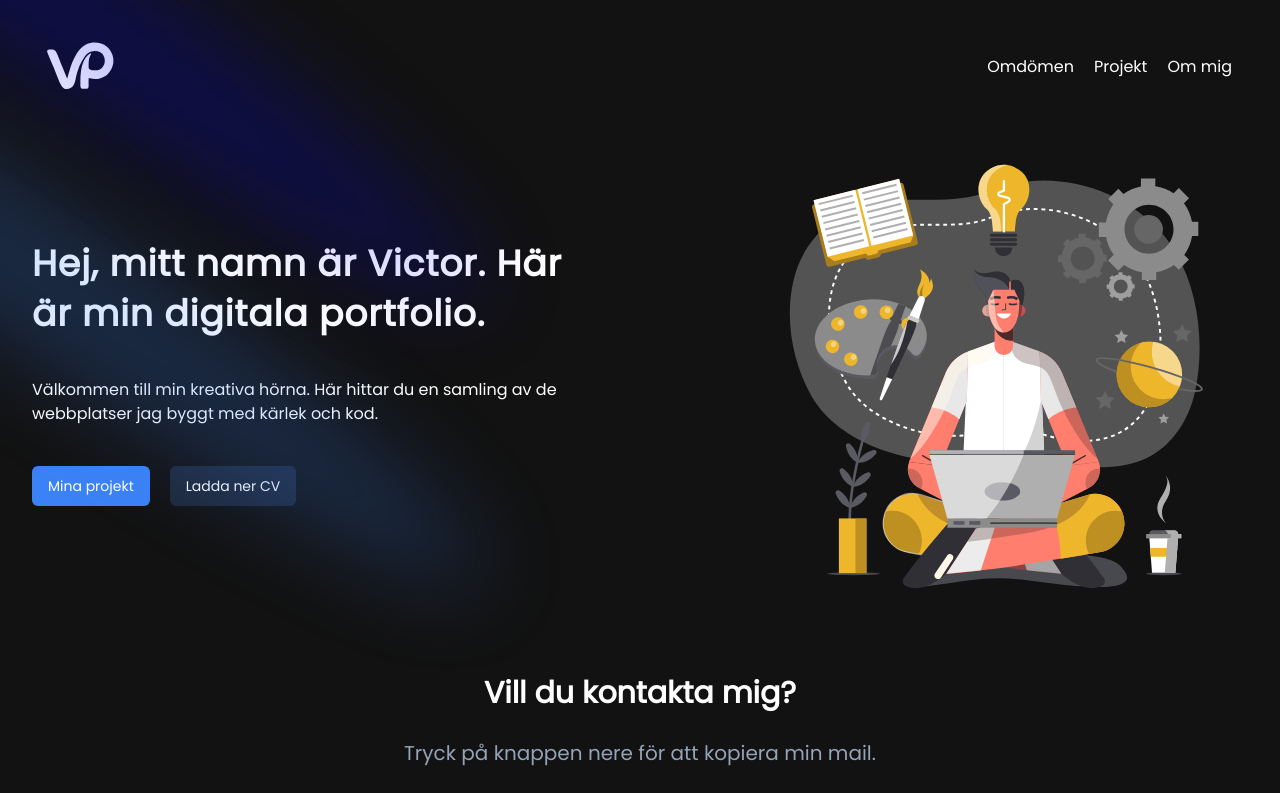
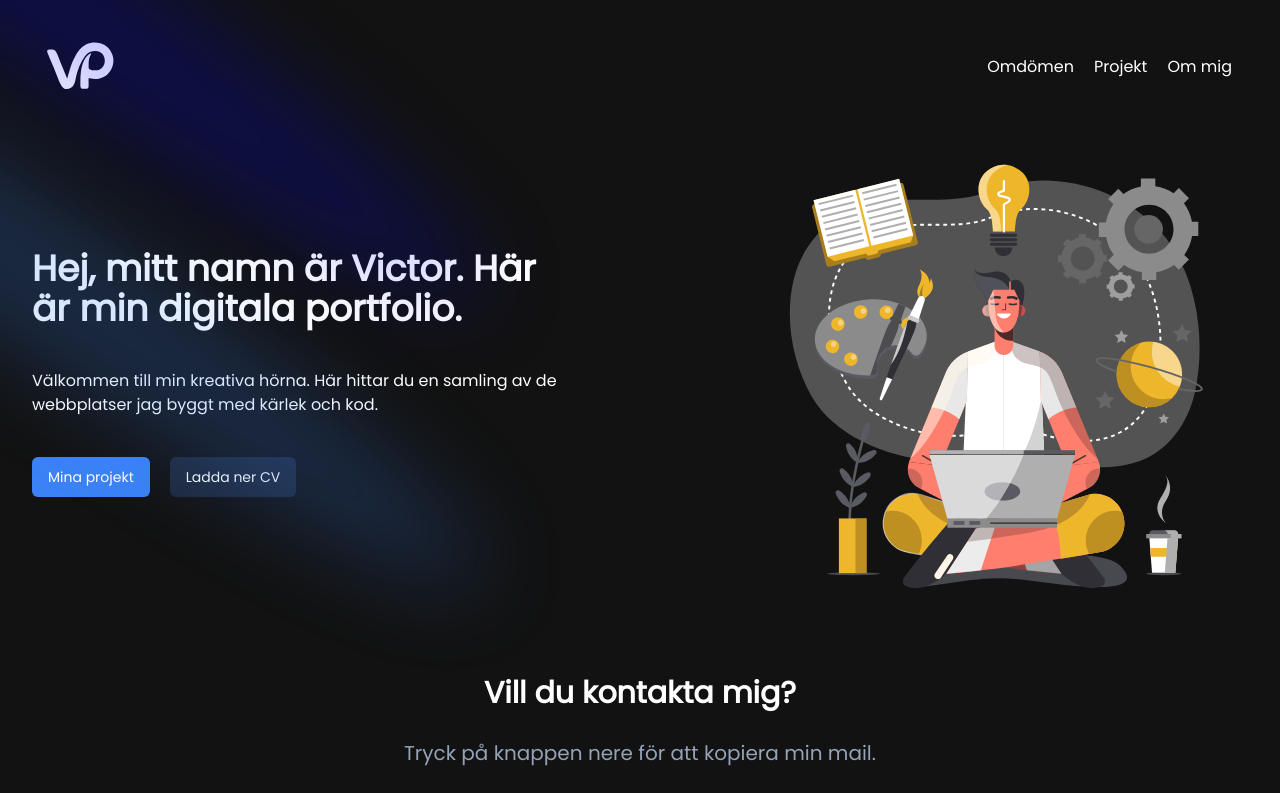
Before and after one commit to vCqstro/my_portfolio, a Next.js app: page / in a window 1280 px wide. Shown: the top 793 px of the page. Built offline with nearby package versions, Linux system fonts and the light colour scheme.

Commit message:
Fixed portfolio src + fixed Hero section.

```diff
--- a/components/Projects.tsx
+++ b/components/Projects.tsx
@@ -108,11 +108,11 @@ const PortfolioContent = () => {
             className="bg-[#F5F5F7] dark:bg-neutral-800 p-8 md:p-14 rounded-3xl mb-4"
           >
             <Image
-              src="/public/images/portfolio-images/portfolio.png"
+              src="/images/portfolio-images/portfolio.png"
               alt="Picture of my portfolio website"
               height="1000"
               width="1000"
-              className="md:w-full md:h-full h-full w-full mx-auto object-contain"
+              className="h-full w-full mx-auto object-contain"
             />
           </div>
         );
--- a/components/ui/text-generate-effect.tsx
+++ b/components/ui/text-generate-effect.tsx
@@ -51,9 +51,9 @@ export const TextGenerateEffect = ({
   };
 
   return (
-    <div className={cn("font-bold", className)}>
+    <div className={cn("font-semibold", className)}>
       <div className="mt-4">
-        <div className=" dark:text-white text-black text-4xl leading-snug tracking-wide">
+        <div className=" dark:text-white text-black text-2xl lg:text-4xl leading-snug">
           {renderWords()}
         </div>
       </div>
```
